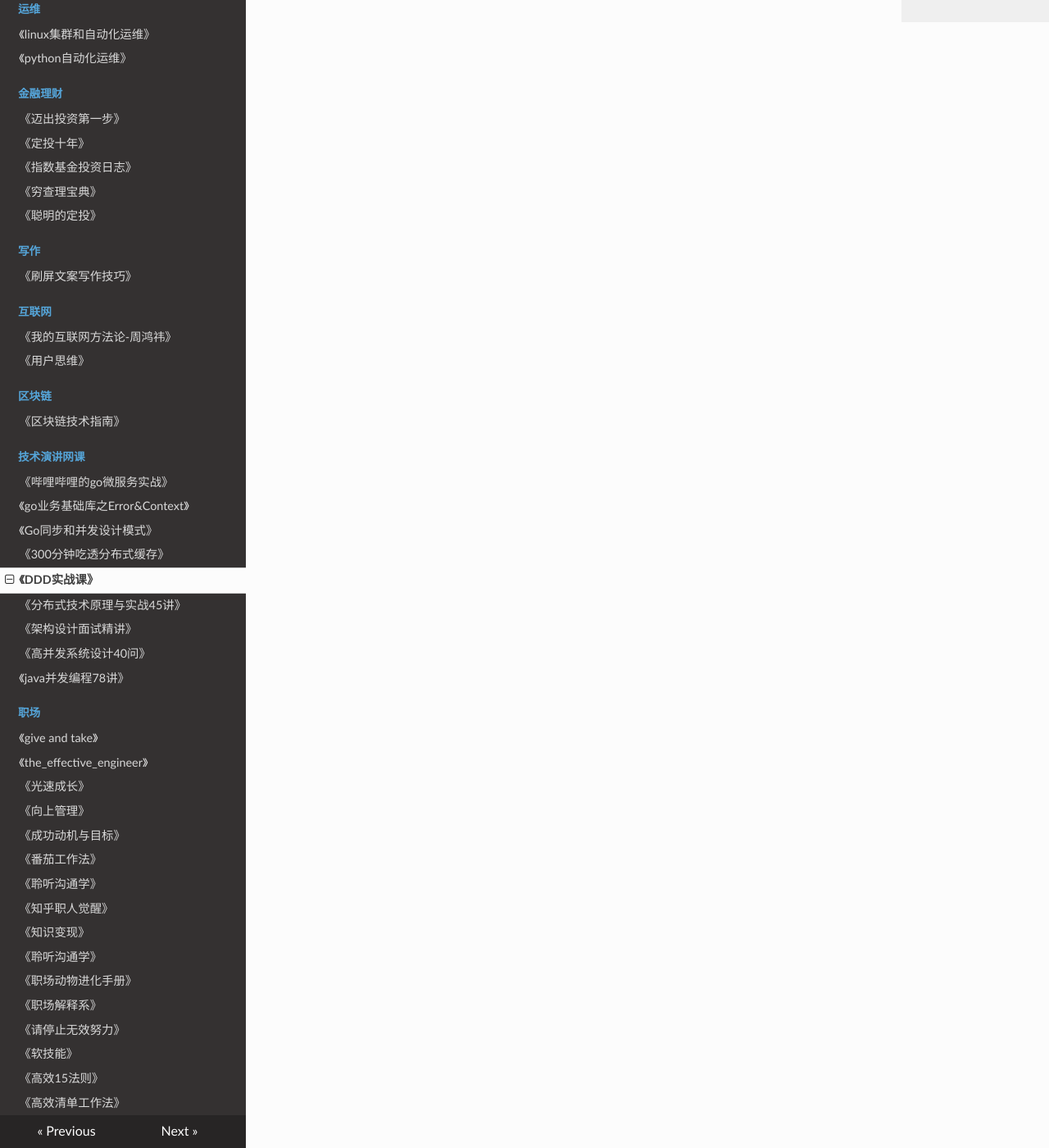
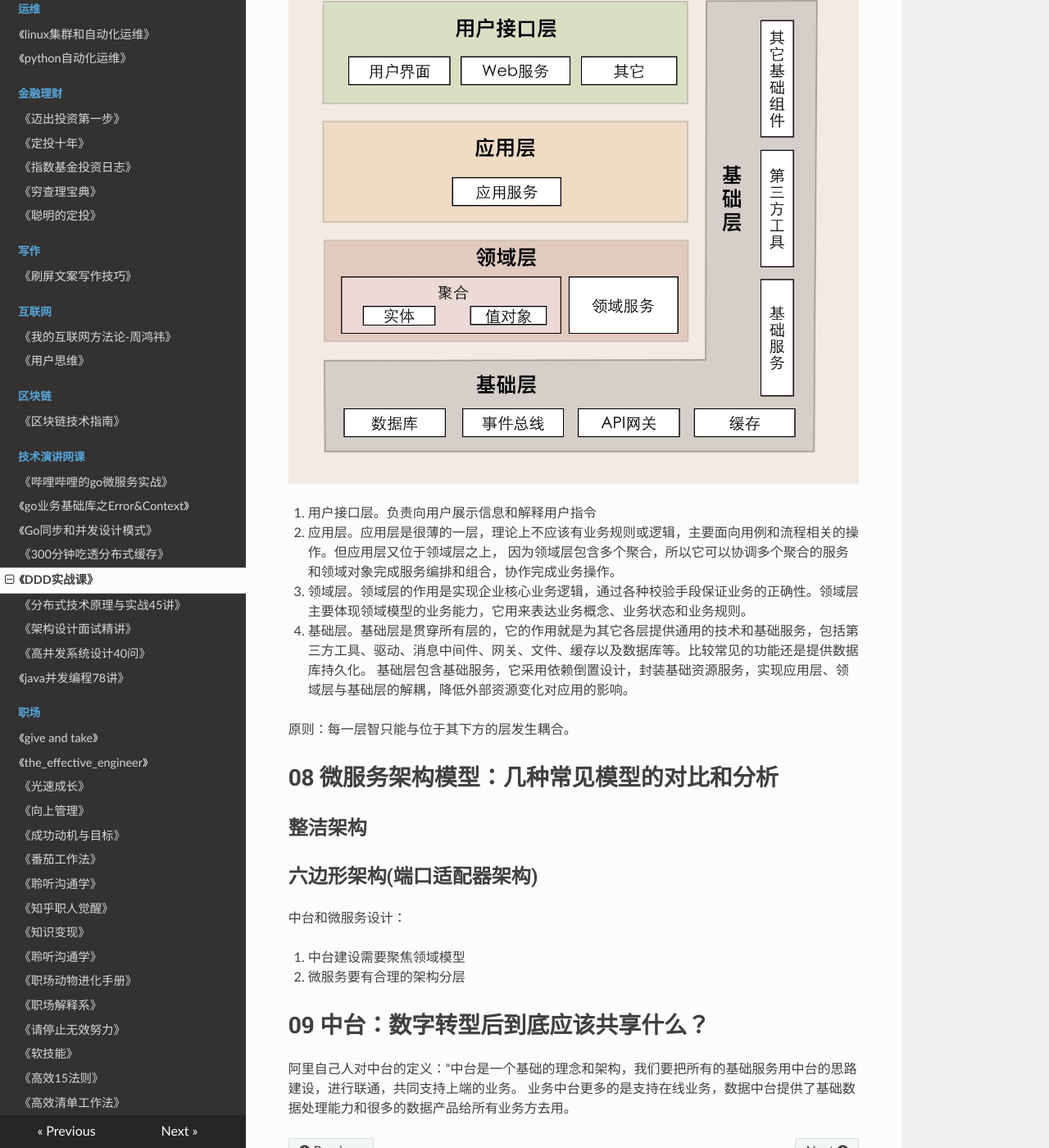
Before and after one commit to PegasusWang/booknotes, an MkDocs documentation site: the page built from docs/lecture/网课/DDD实战课/DDD实战课.md, in a window 1280 px wide and 1400 px high, scrolled down 5255 px. Shown: the whole window at 82% size. Built offline with MkDocs 1.6.1, drawn with Linux system fonts in a browser that asks for light colours; nearby versions of some CDN libraries; old or Windows-style settings are respelled for this version of MkDocs; some of the changed text lies outside the part shown.

Commit message:
DDD实战课:ddd 分层；中台

```diff
--- a/docs/lecture/网课/DDD实战课/DDD实战课.md
+++ b/docs/lecture/网课/DDD实战课/DDD实战课.md
@@ -113,3 +113,33 @@
 3. 事件总线(EventBus)
 4. 消息中间件(Kafka)
 5. 事件接收和处理
+
+
+# 07 DDD分层架构：有效降低层与层之间的依赖
+![](./DDD分层架构.png)
+
+1. 用户接口层。负责向用户展示信息和解释用户指令
+2. 应用层。应用层是很薄的一层，理论上不应该有业务规则或逻辑，主要面向用例和流程相关的操作。但应用层又位于领域层之上，
+因为领域层包含多个聚合，所以它可以协调多个聚合的服务和领域对象完成服务编排和组合，协作完成业务操作。
+3. 领域层。领域层的作用是实现企业核心业务逻辑，通过各种校验手段保证业务的正确性。领域层主要体现领域模型的业务能力，它用来表达业务概念、业务状态和业务规则。
+4. 基础层。基础层是贯穿所有层的，它的作用就是为其它各层提供通用的技术和基础服务，包括第三方工具、驱动、消息中间件、网关、文件、缓存以及数据库等。比较常见的功能还是提供数据库持久化。
+基础层包含基础服务，它采用依赖倒置设计，封装基础资源服务，实现应用层、领域层与基础层的解耦，降低外部资源变化对应用的影响。
+
+原则：每一层智只能与位于其下方的层发生耦合。
+
+
+# 08 微服务架构模型：几种常见模型的对比和分析
+
+## 整洁架构
+## 六边形架构(端口适配器架构)
+
+中台和微服务设计：
+
+1. 中台建设需要聚焦领域模型
+2. 微服务要有合理的架构分层
+
+
+# 09 中台：数字转型后到底应该共享什么？
+
+阿里自己人对中台的定义：“中台是一个基础的理念和架构，我们要把所有的基础服务用中台的思路建设，进行联通，共同支持上端的业务。
+业务中台更多的是支持在线业务，数据中台提供了基础数据处理能力和很多的数据产品给所有业务方去用。
```
Also changed, not shown: docs/lecture/网课/DDD实战课/DDD分层架构.png (added).
